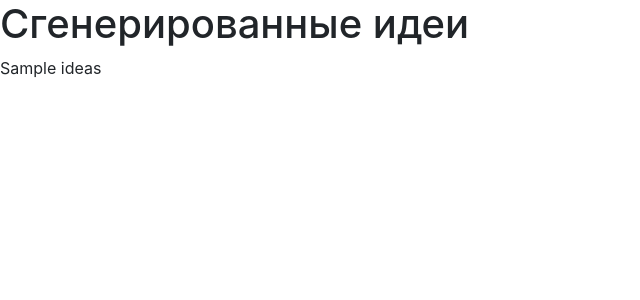
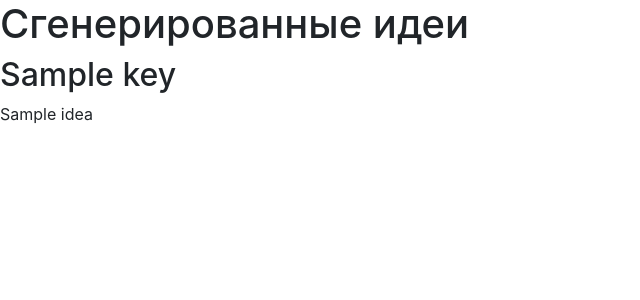
Before and after one commit to ArmanDev89/Ardabek, a Django app: template project/app/templates/generate.html in a window 1280 px wide. Shown: the top 300 px of the page, without its empty margins (0-640 px from the left). Run offline with Django 5.2, Linux system fonts and the light colour scheme; the template is opened without the code that fills it: most values are stand-ins (such as "Sample title", 1, 10 or a date in 2020); some libraries are stand-ins or nearby versions.

Commit message:
div generate games

```diff
--- a/project/app/templates/generate.html
+++ b/project/app/templates/generate.html
@@ -8,6 +8,15 @@
 
 {% block content %}
 <h1>Сгенерированные идеи</h1>
-    <p>{{ ideas }}</p>
+    <div>
+    {% for key, value in ideas.items %}
+        {% for key, idea in value.items %}
+            <div>
+                <h2>{{ key }}</h2>
+                <p>{{ idea }}</p>
+            </div>
+        {% endfor %}
+    {% endfor %}
+    </div>
 
 {% endblock %}
--- a/project/app/urls.py
+++ b/project/app/urls.py
@@ -2,9 +2,9 @@ from django.urls import path
 from . import views
 
 urlpatterns = [
-    path('index', views.index, name='index'),
+    path('', views.index, name='index'),
     path('login', views.login, name='login'),
-    path('', views.register, name='register'),
+    path('register', views.register, name='register'),
     path('logout', views.logout, name='logout'),
     path('generate', views.generate, name='generate')
 ]
```
Also changed, not shown: project/app/views.py (+8 -8 lines), project/db.sqlite3.
